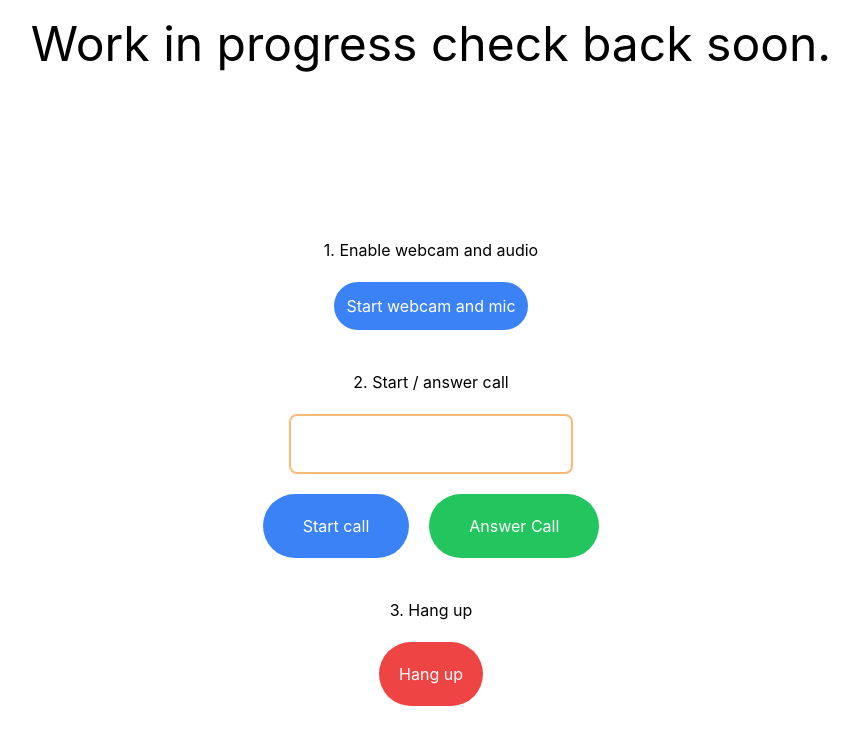
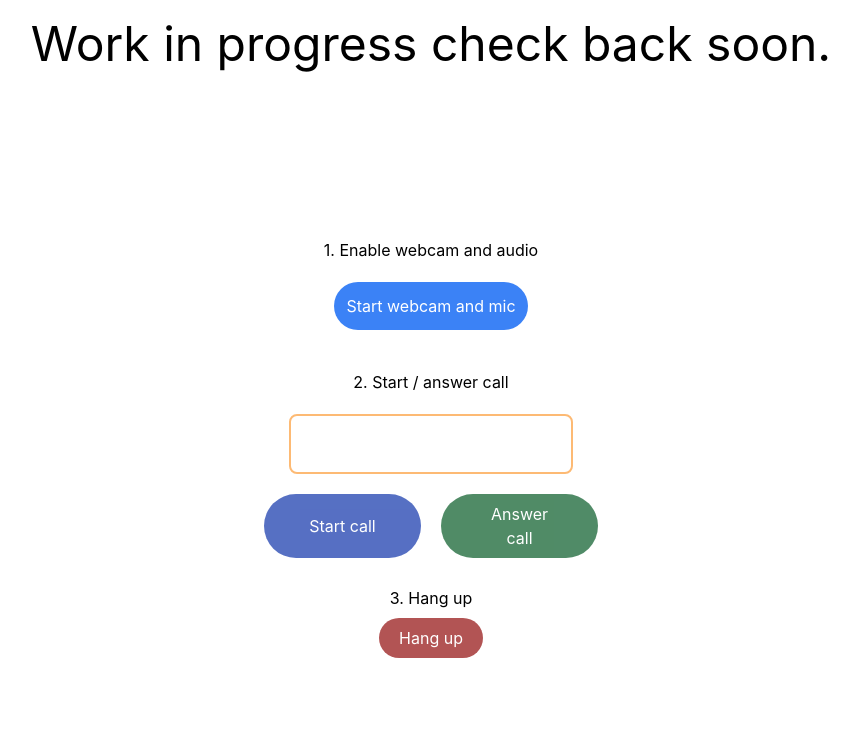
Before and after one commit to SeanEvanss/NEXT-rtc, a Next.js app: page /comppnents/webcam in a window 1280 px wide. Shown: the top 744 px of the page, without its empty margins (209-1068 px from the left). Built offline with nearby package versions, Linux system fonts and the light colour scheme; no server answers.

Commit message:
Added audio functionality and improved UI further by having a flow for the user to guide them

```diff
--- a/pages/comppnents/webcam.js
+++ b/pages/comppnents/webcam.js
@@ -18,7 +18,6 @@ export default function Webcam() {
         setfirestore(firebase.firestore());
         setpc(new RTCPeerConnection(servers));
         console.log("Connection intialised");
-        console.log(process.env.NEXT_PUBLIC_FIREBASE_APIKEY);
     }, []);
 
     const localstreamRef = useRef();
@@ -28,6 +27,11 @@ export default function Webcam() {
     const [passcode, setpasscode] = useState("");
     const [pc, setpc] = useState("");
     const [firestore, setfirestore] = useState("");
+
+    const [startWebcamButton, setStartWebcamButton] = useState(true);
+    const [callButton, setCallButton] = useState(false);
+    const [hangupButton, setHangupButton] = useState(false);
+
 
 
     // Your web app's Firebase configuration
@@ -70,11 +74,11 @@ export default function Webcam() {
 
     //This is the function that is called when the user clicks the button to start the call
     async function getLocalStream() {
-        localstream = await navigator.mediaDevices.getUserMedia({ video: true, audio: false });
+        localstream = await navigator.mediaDevices.getUserMedia({ video: true, audio: true });
         remoteStream = new MediaStream();
 
         localstream.getTracks().forEach(track => {
-            console.log(`Adding local stream track: ${track.kind}`);
+            console.log(`Found track: ${track.kind}`);
             pc.addTrack(track, localstream);
         });
         console.log("Local stream added");
@@ -89,6 +93,9 @@ export default function Webcam() {
             remotestreamRef.current.srcObject = remoteStream;
             //remotevideo.srcObject = remoteStream;
         }
+        setCallButton(true);
+        setStartWebcamButton(false);
+        console.log("Call button set to true {}", callButton);
     }
 
     async function startCall() {
@@ -127,6 +134,7 @@ export default function Webcam() {
             if (!pc.currentRemoteDescription && data.answer) {
                 const answerDecription = new RTCSessionDescription(data.answer);
                 pc.setRemoteDescription(answerDecription);
+                setHangupButton(true);
             }
         });
         // When answerCandidate is updated, add candidate to peer connection
@@ -183,18 +191,15 @@ export default function Webcam() {
                 }
             });
         })
-
-
-
     }
 
     return (
-        <div className='flex flex-col items-center'>
+        <div className='flex flex-col justify-center items-center'>
             <h1 className='text-5xl p-5'>
                 Work in progress check back soon.
             </h1>
             <div id="videos" className="flex flex-row" >
-                <video ref={localstreamRef} id="hostVideoFeed" autoPlay playsInline />
+                <video ref={localstreamRef} id="hostVideoFeed" autoPlay playsInline muted />
                 <video ref={remotestreamRef} id="guestVideoFeed" autoPlay playsInline />
             </div>
 
@@ -204,7 +209,7 @@ export default function Webcam() {
                     1. Enable webcam and audio
                 </h1>
                 <div id="streamconnection" className="flex flex-row justify-center p-5" >
-                    <button onClick={getLocalStream} className="bg-blue-500 text-white rounded-full p-3">
+                    <button disabled={!startWebcamButton} onClick={getLocalStream} className="bg-blue-500 disabled:bg-blue-800 disabled:opacity-75 text-white rounded-full p-3">
                         Start webcam and mic
                     </button>
                 </div>
@@ -222,24 +227,21 @@ export default function Webcam() {
                 </h1>
                 <input id="manualPasscode" className="rounded-lg border-2 border-orange-300 p-4" type="text" value={passcode} onChange={(e) => { setpasscode(e.target.value) }} />
                 <div id="streamconnection" className="flex flex-row justify-between p-5" >
-                    <button onClick={startCall} className="bg-blue-500 text-white rounded-full px-10 py-5 mr-5">
+                    <button disabled={!callButton} onClick={startCall} className="bg-blue-500 disabled:bg-blue-800 disabled:opacity-75 text-white rounded-full w-1/2 px-10 py-2 mr-5">
                         Start call
                     </button>
-                    <button onClick={answerCall} className="bg-green-500 text-white rounded-full px-10 py-5">
-                        Answer Call
+                    <button disabled={!passcode} onClick={answerCall} className="bg-green-500 disabled:bg-green-800 disabled:opacity-75 text-white rounded-full w-1/2 px-10 py-2">
+                        Answer call
                     </button>
                 </div>
              </div>
              <div className="flex flex-col items-center">
-                <h1 className="p-5">
+                <h1 className="p-2">
                     3. Hang up
                 </h1>
-
-                <button className="bg-red-500 text-white rounded-full p-5">
+                <button disabled={!hangupButton} className="bg-red-500 disabled:bg-red-800 disabled:opacity-75 text-white rounded-full px-5 py-2">
                     Hang up
                 </button>
-
-
              </div>
         </div>
     );
```
